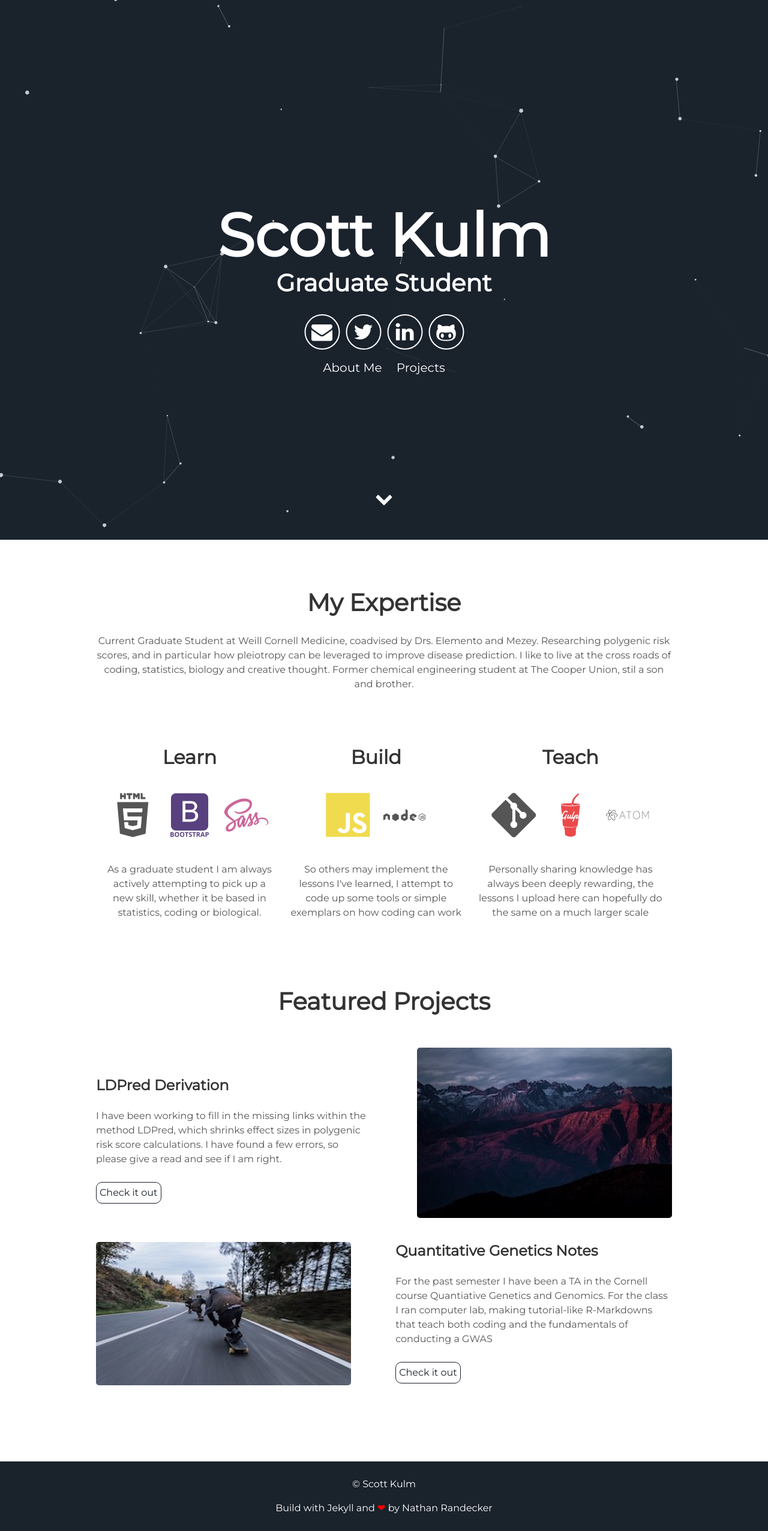
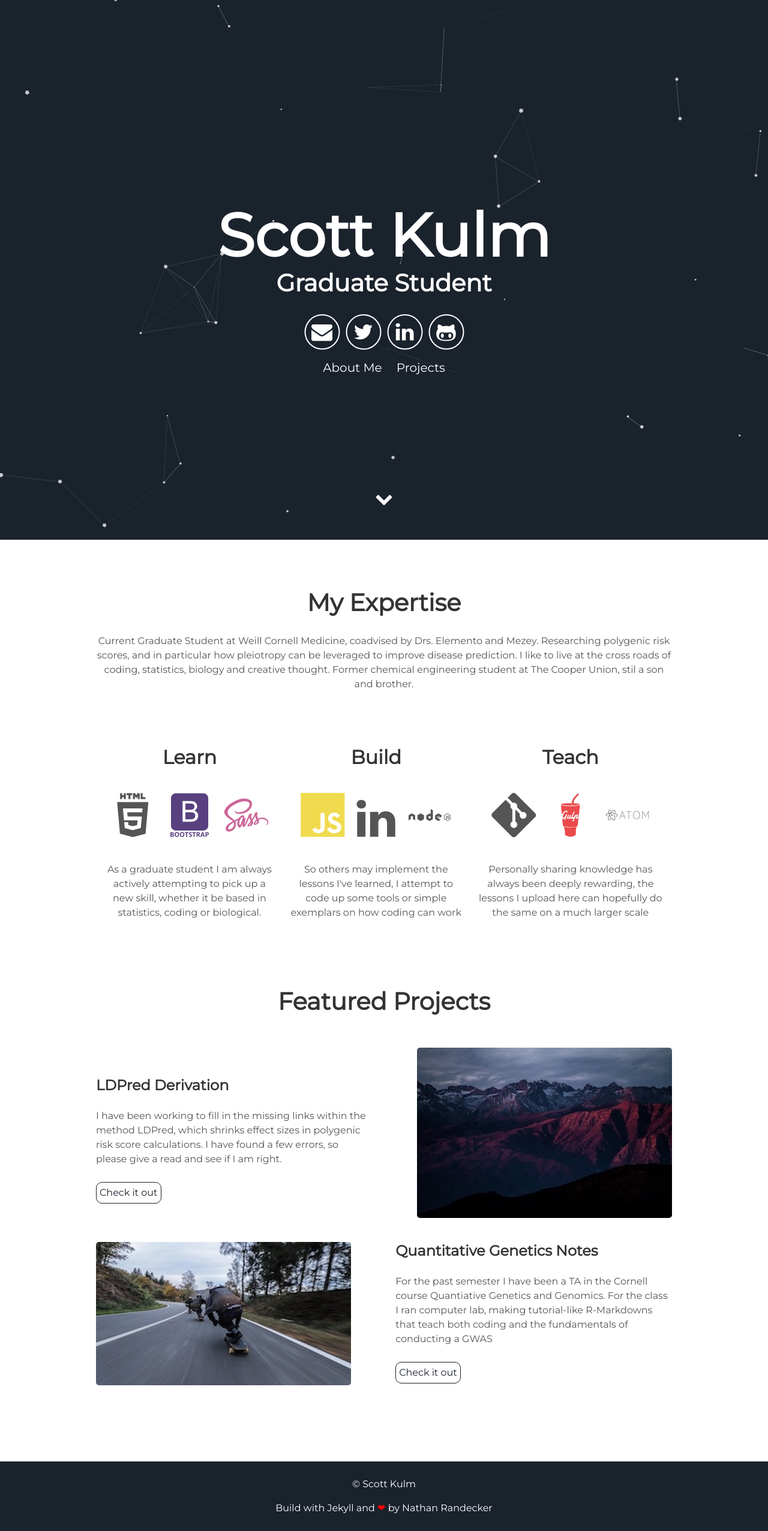
Before and after one commit to kulmsc/kulmsc.github.io, a Jekyll site: the page built from index.html, in a window 1280 px wide. Shown: the whole page at 60% size. Built offline with Jekyll 4.4.1, drawn with Linux system fonts in a browser that asks for light colours.

Commit message:
change logos

```diff
--- a/_includes/about.html
+++ b/_includes/about.html
@@ -14,7 +14,7 @@
     <div class="tech">
       <h2>Build</h2>
       <i class="devicon-javascript-plain colored"></i>
-      <i class="fab fa-r-project"></i>
+      <i class="icon fa fa-linkedin" aria-hidden="true"></i>
       <i class="devicon-nodejs-plain-wordmark"></i>
       <p>So others may implement the lessons I've learned, I attempt to code up some tools
          or simple exemplars on how coding can work</p>
```
